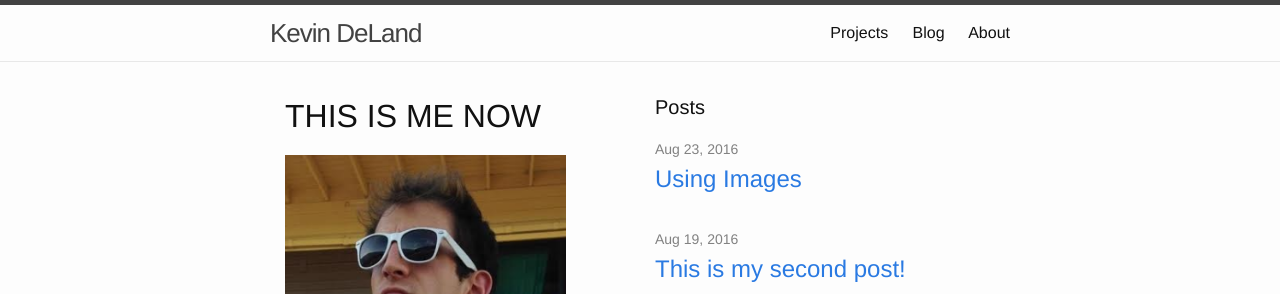
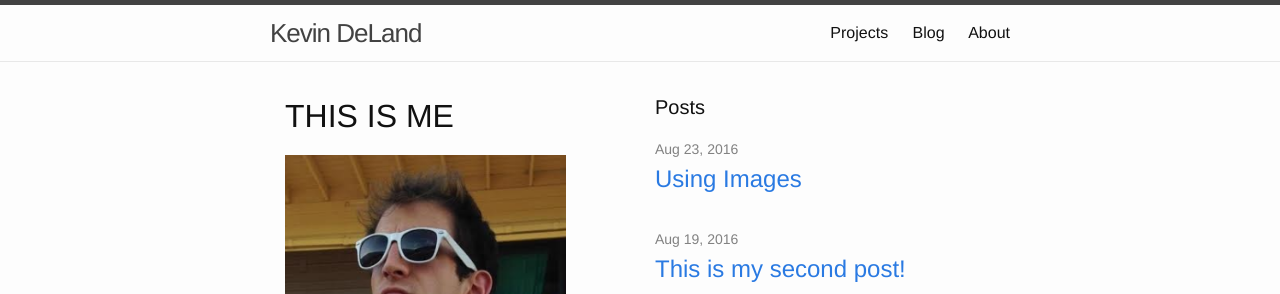
Before and after one commit to kevindeland/kevindeland.github.io, a Jekyll site: the page built from index.html, in a window 1280 px wide. Shown: the top 294 px of the page. Built offline with Jekyll 4.4.1, drawn with Linux system fonts in a browser that asks for light colours.

```diff
--- a/index.html
+++ b/index.html
@@ -8,7 +8,7 @@ layout: default
     <div class="home-col-wrapper">
 
         <div class="home-col home-col-1">
-            <h1>THIS IS ME NOW</h1>
+            <h1>THIS IS ME</h1>
             <img src="{{ site.baseurl }}/assets/bowtie.png">
         </div>
         <div class="home-col home-col-2">
```
Also changed, not shown: _posts/2016-08-23-using-images.md (+1 -0 lines).
